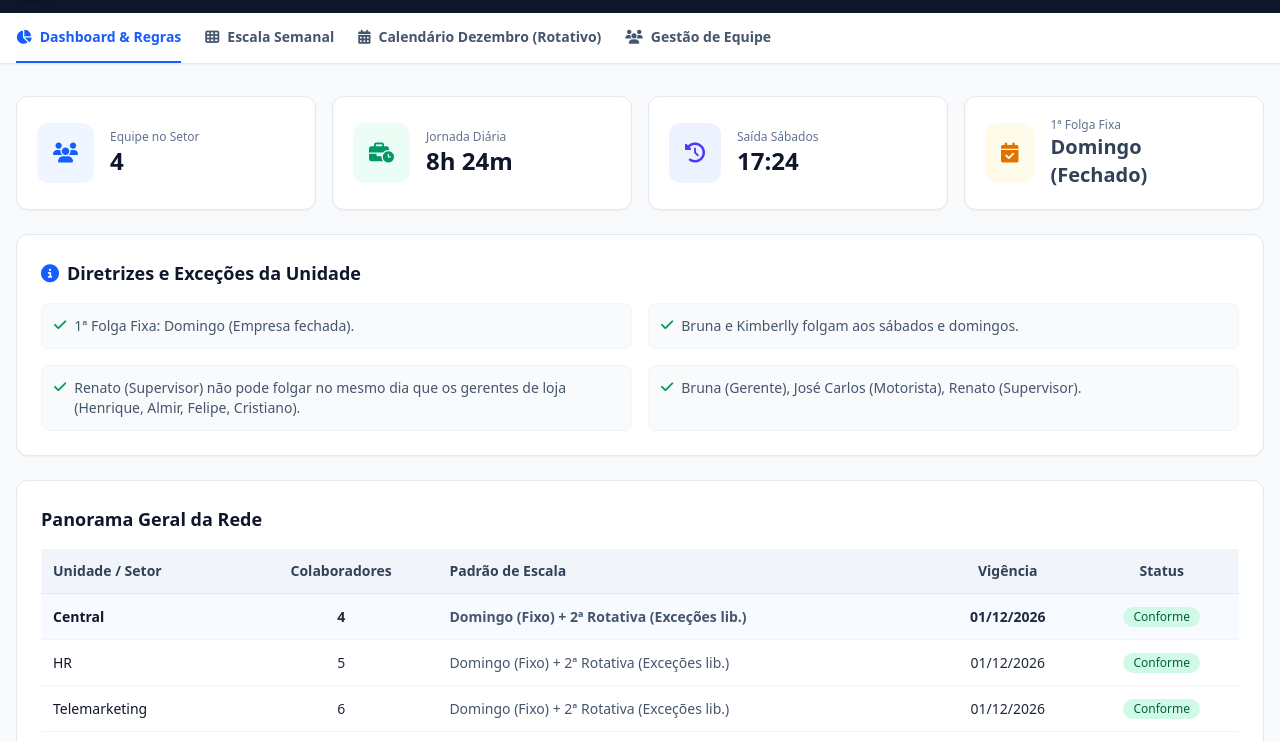
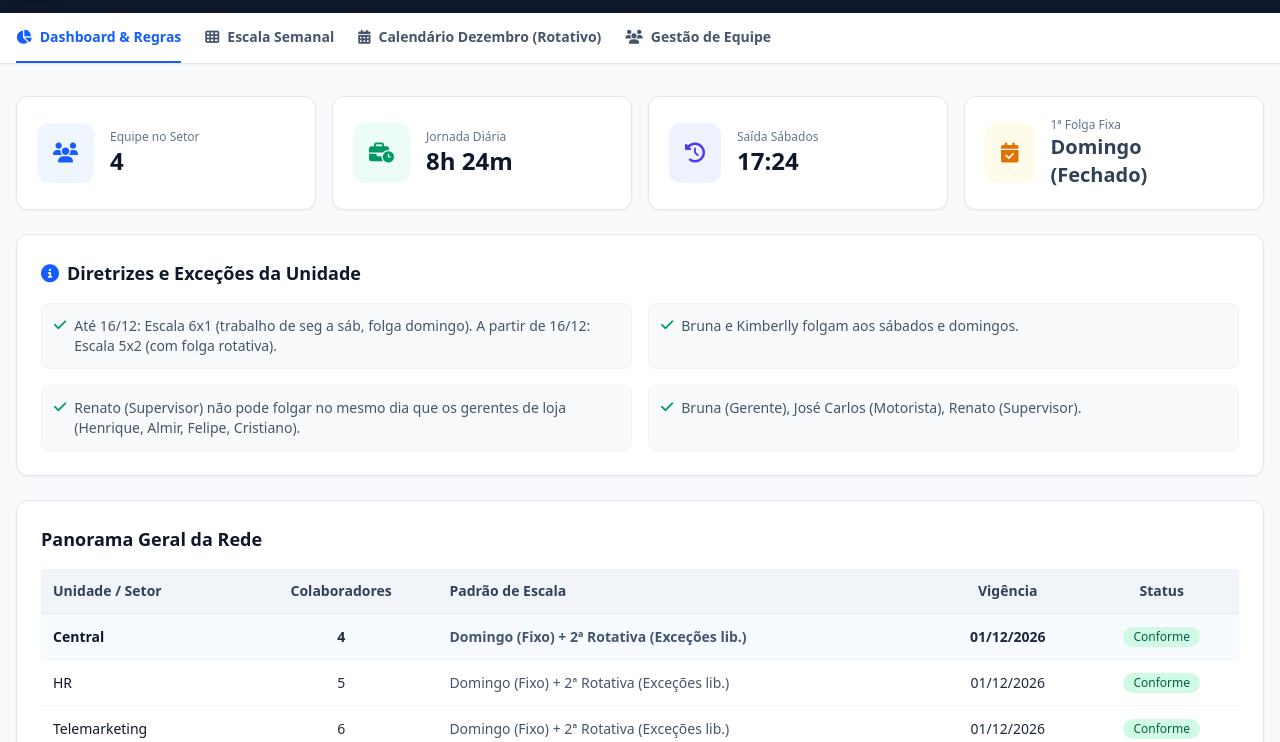
Before and after one commit to bubuseles-oss/Escala-5x2-, a plain HTML site: page index.html in a window 1280 px wide. Shown: the part 63-805 px from the top of the page. Drawn offline with nearby package versions, Linux system fonts and the light colour scheme.

Commit message:
Update index.html

```diff
--- a/index.html
+++ b/index.html
@@ -18,7 +18,7 @@
                 </div>
                 <div>
                     <h1 class="text-xl font-bold tracking-tight">Furtil Pneus & PneuX</h1>
-                    <p class="text-xs text-slate-400">Jornada 5x2 • Dezembro/2026 • Equipe Oficial & Regras Especiais</p>
+                    <p class="text-xs text-slate-400">Escala Mista (6x1 até 16/12 • 5x2 a partir de 16/12) • Dezembro/2026</p>
                 </div>
             </div>
             <!-- Store Selector -->
@@ -255,38 +255,38 @@
     <script>
         const unitRules = {
             "Central": [
-                "1ª Folga Fixa: Domingo (Empresa fechada).",
+                "Até 16/12: Escala 6x1 (trabalho de seg a sáb, folga domingo). A partir de 16/12: Escala 5x2 (com folga rotativa).",
                 "Bruna e Kimberlly folgam aos sábados e domingos.",
                 "Renato (Supervisor) não pode folgar no mesmo dia que os gerentes de loja (Henrique, Almir, Felipe, Cristiano).",
                 "Bruna (Gerente), José Carlos (Motorista), Renato (Supervisor)."
             ],
             "HR": [
-                "1ª Folga Fixa: Domingo (Empresa fechada).",
+                "Até 16/12: Escala 6x1 (trabalho de seg a sáb, folga domingo). A partir de 16/12: Escala 5x2 (com folga rotativa).",
                 "Folgas aos sábados; quando houver o mesmo cargo na mesma unidade, um entra às 08h e o outro sai às 18h.",
                 "Equipe: Adilson, Caio, Jeis, Kauã, Paulo."
             ],
             "Telemarketing": [
-                "1ª Folga Fixa: Domingo (Empresa fechada).",
+                "Até 16/12: Escala 6x1 (trabalho de seg a sáb, folga domingo). A partir de 16/12: Escala 5x2 (com folga rotativa).",
                 "2ª Folga Rotativa entre as assistentes (Cinthya e Domenica saem 18h; Emanuelly, Gabryelle e Nicole entram às 08h).",
                 "Sirlene (Supervisora): Não folga nem sábado e nem segunda."
             ],
             "Tremembé": [
-                "1ª Folga Fixa: Domingo (Empresa fechada).",
+                "Até 16/12: Escala 6x1 (trabalho de seg a sáb, folga domingo). A partir de 16/12: Escala 5x2 (com folga rotativa).",
                 "Assistentes Administrativos não folgam aos sábados, segundas nem sextas, e não podem ter a mesma folga entre si na unidade.",
                 "Equipe: Felipe (Gerente), Diogo, Guilherme, Jackson, Sarah."
             ],
             "Guarulhos": [
-                "1ª Folga Fixa: Domingo (Empresa fechada).",
+                "Até 16/12: Escala 6x1 (trabalho de seg a sáb, folga domingo). A partir de 16/12: Escala 5x2 (com folga rotativa).",
                 "Márcia: Fica 4 dias em Guarulhos e 2 no escritório (Central) / escala de divisão.",
                 "Equipe: Almir (Gerente), Dennis, Jardel, Jefferson, Jessica, Kawan, Márcia, Vander, Wellington."
             ],
             "Tatuapé": [
-                "1ª Folga Fixa: Domingo (Empresa fechada).",
+                "Até 16/12: Escala 6x1 (trabalho de seg a sáb, folga domingo). A partir de 16/12: Escala 5x2 (com folga rotativa).",
                 "Edilaine: Um dia vai na Tatuapé, no outro na Aricanduva (alternada).",
                 "Equipe: Cristiano (Gerente), Edilaine, Eduardo, Kamyli, Marcelo, Rafael."
             ],
             "Aricanduva": [
-                "1ª Folga Fixa: Domingo (Empresa fechada).",
+                "Até 16/12: Escala 6x1 (trabalho de seg a sáb, folga domingo). A partir de 16/12: Escala 5x2 (com folga rotativa).",
                 "Henrique é Gerente da unidade.",
                 "Equipe: Henrique (Gerente), Gabriel, Moises, Vitória."
             ]
@@ -348,7 +348,7 @@
             ]
         };
 
-        let db = JSON.parse(localStorage.getItem('furtil_escala_db_v11')) || defaultData;
+        let db = JSON.parse(localStorage.getItem('furtil_escala_db_v12')) || defaultData;
         let currentStore = "Central";
         let currentTab = "dashboard";
 
@@ -479,7 +479,7 @@
                 </tr>
             `).join('');
 
-            localStorage.setItem('furtil_escala_db_v11', JSON.stringify(db));
+            localStorage.setItem('furtil_escala_db_v12', JSON.stringify(db));
         }
 
         function openAddModal() {
```
